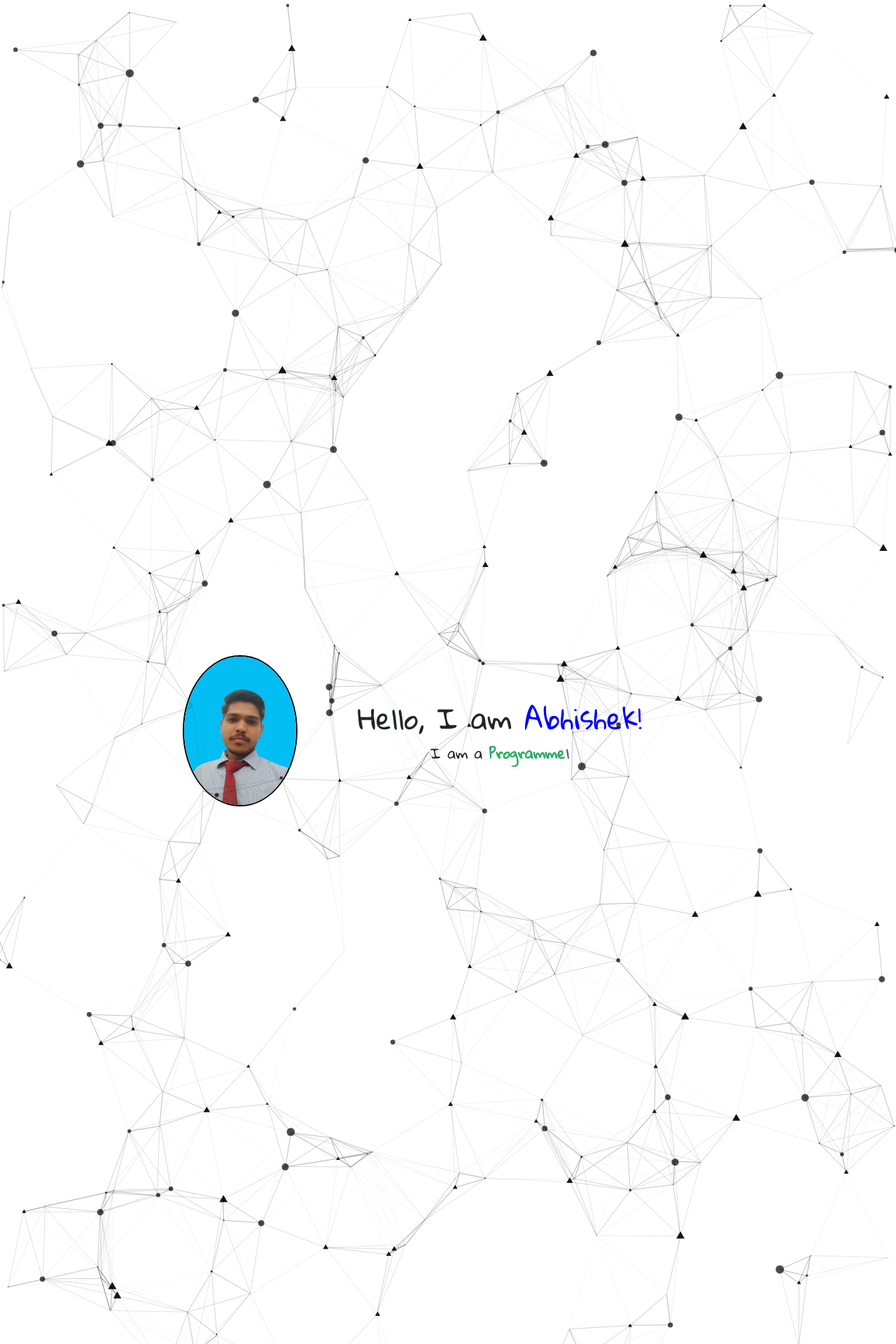
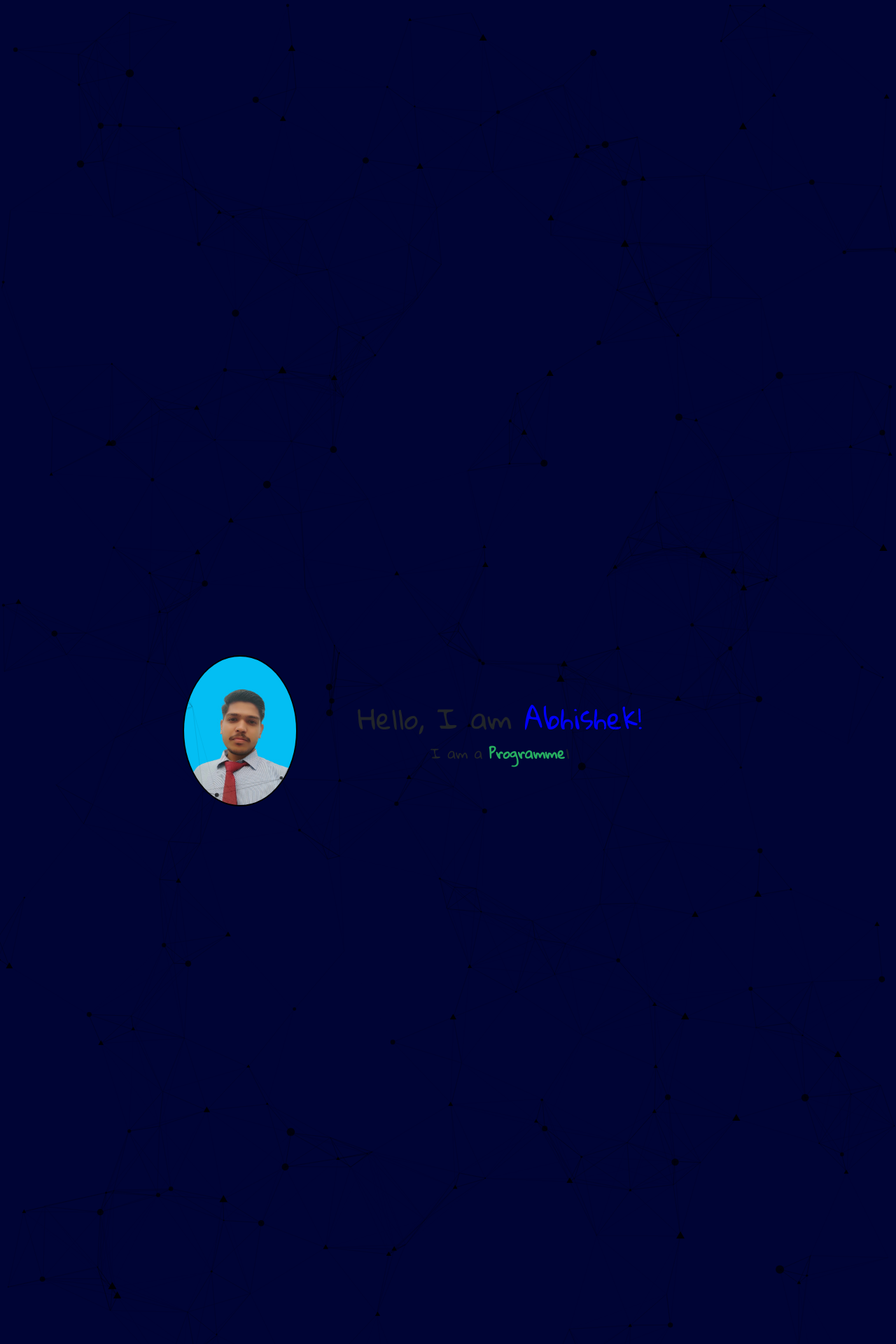
Before and after one commit to abhi4267/Portfolio, a PHP site: page / in a window 1280 px wide. Shown: the top 1920 px of the page at 70% size. Run offline with PHP 8.4, Linux system fonts and the light colour scheme; some libraries are stand-ins or nearby versions.

Commit message:
Update styles.css

```diff
--- a/styles.css
+++ b/styles.css
@@ -4,7 +4,7 @@ body {
     font-size: 16px;
     line-height: 1.8;
     /* color:white; */
-    /* background-color: black; */
+     background-color: #000435;
     /* overflow: hidden; */
     /* background-image: url('./pape/'); */
 }
```
